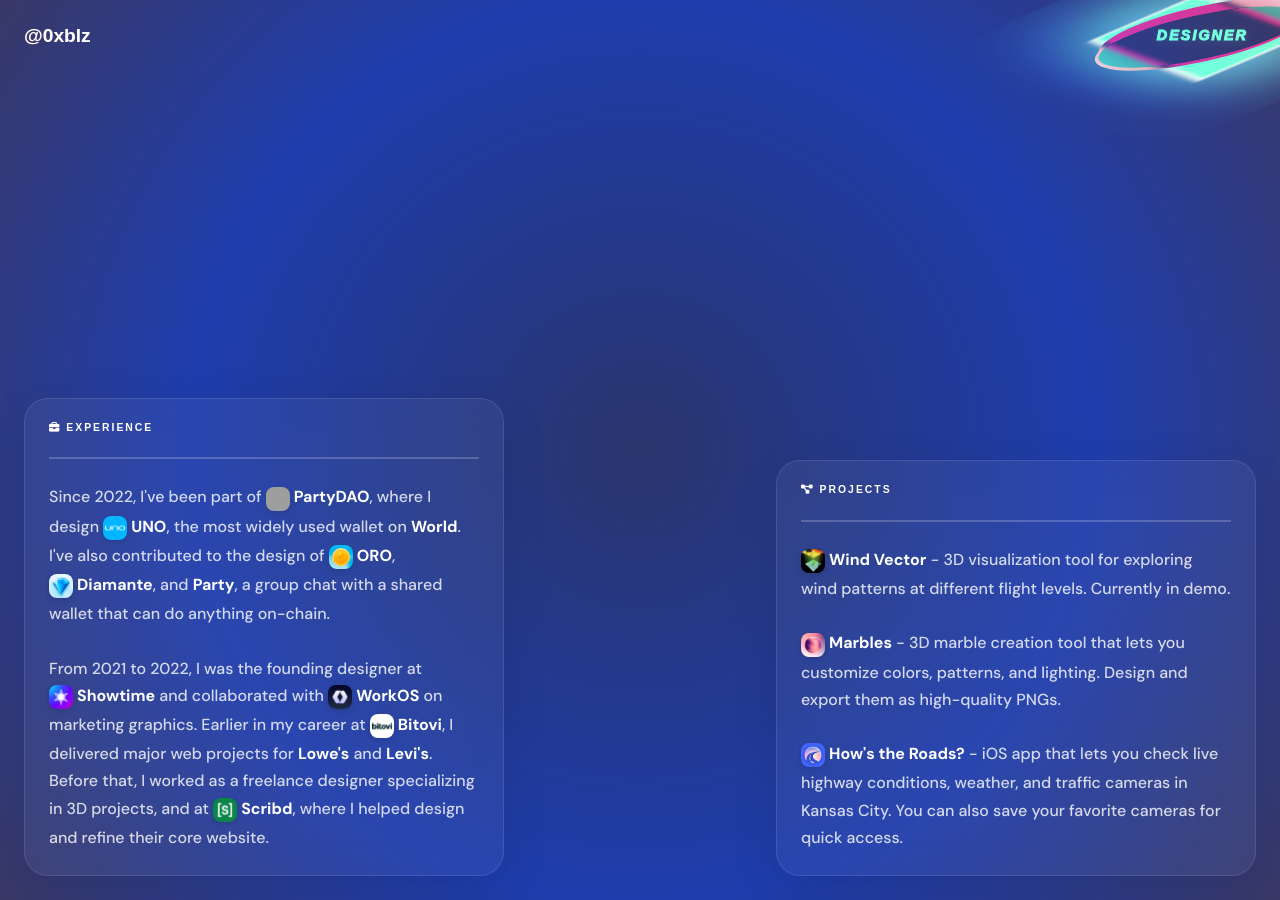
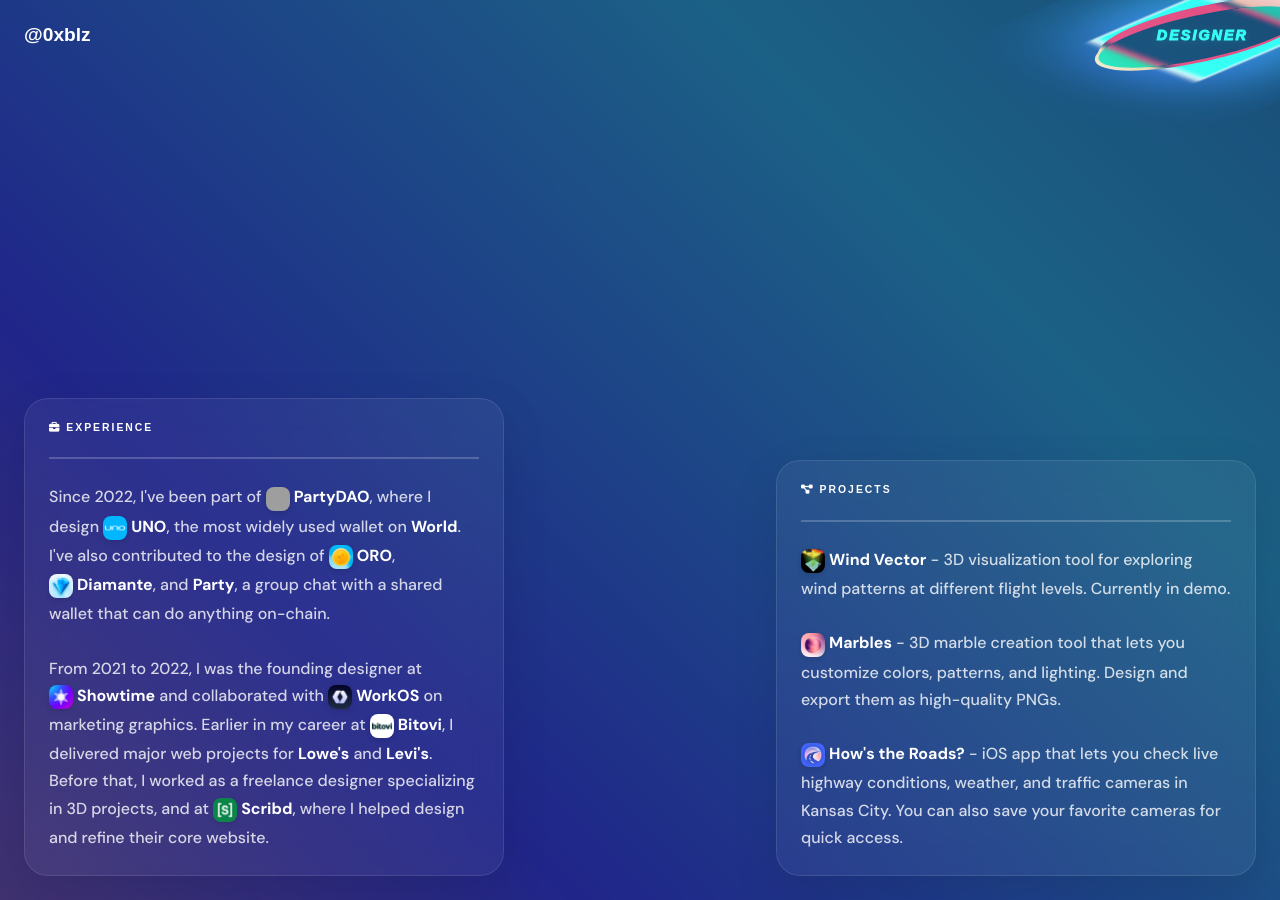
Before and after one commit to 0xblz/blaze-design, a Jekyll site: the page built from index.html, in a window 1280 px wide. Built offline with Jekyll 4.4.1, drawn with Linux system fonts in a browser that asks for light colours; nearby versions of some CDN libraries; some web fonts are replaced; grey boxes are pictures that could not be loaded.

Commit message:
gradient fixes

```diff
--- a/_sass/_globals.scss
+++ b/_sass/_globals.scss
@@ -5,7 +5,12 @@
     -webkit-backdrop-filter: blur(1rem);
     background: rgba(255, 255, 255, 0.05);
     border: 1px solid rgba(255, 255, 255, 0.1);
-    transition: opacity 0.3s ease, transform 0.3s ease, box-shadow 0.3s ease-in-out;
+    transition:
+        opacity 0.3s ease,
+        transform 0.3s ease,
+        background 0.3s ease-in-out,
+        backdrop-filter 0.3s ease-in-out,
+        box-shadow 0.3s ease-in-out;
 
     &:hover {
         transform: scale(1.02);
@@ -17,5 +22,8 @@
         transition: none;
         border-color: rgba(255, 255, 255, 0.3);
         box-shadow: 0 1rem 3rem 0 rgba(0, 0, 0, 0.3);
+        background: rgba(0, 0, 0, 0.1);
+        backdrop-filter: blur(2rem);
+        -webkit-backdrop-filter: blur(2rem);
     }
 }
--- a/_sass/_layout.scss
+++ b/_sass/_layout.scss
@@ -22,14 +22,14 @@
     z-index: 1;
     pointer-events: none;
     background:
-        radial-gradient(circle,
+        linear-gradient(45deg,
         transparent 0%,
-        var(--primary-color) 25%,
-        var(--secondary-color) 50%,
-        var(--tertiary-color) 75%,
+        var(--secondary-color) 20%,
+        var(--primary-color) 40%,
+        var(--tertiary-color) 60%,
         transparent 100%);
-    mix-blend-mode: overlay;
-    opacity: 0.6;
+    mix-blend-mode: screen;
+    opacity: 0.3;
 
     @media (max-width: 800px) {
         width: 400vh;
--- a/_sass/_typography.scss
+++ b/_sass/_typography.scss
@@ -145,11 +145,9 @@
 
 .theme {
     transition: all 0.2s ease-in-out;
-    border-bottom: 2px solid transparent;
 
     &:hover {
         transform: scale(1.05);
-        border-color: var(--tertiary-color);
     }
 
     &:active {
--- a/_sass/_variables.scss
+++ b/_sass/_variables.scss
@@ -3,10 +3,10 @@
 
 // Color variables
 :root {
-    --primary-color: #42a4ff;
-    --secondary-color: #ff8a42;
-    --tertiary-color: #42ffba;
-    --dark-color: #2a346c;
+    --primary-color: #2d1eff;
+    --secondary-color: #ff741e;
+    --tertiary-color: #1effec;
+    --dark-color: #131d57;
     --font-primary: 'DM Sans', sans-serif;
     --font-secondary: 'Zen Dots', sans-serif;
     --font-mono: monospace;
```
Also changed, not shown: 3 other files.
